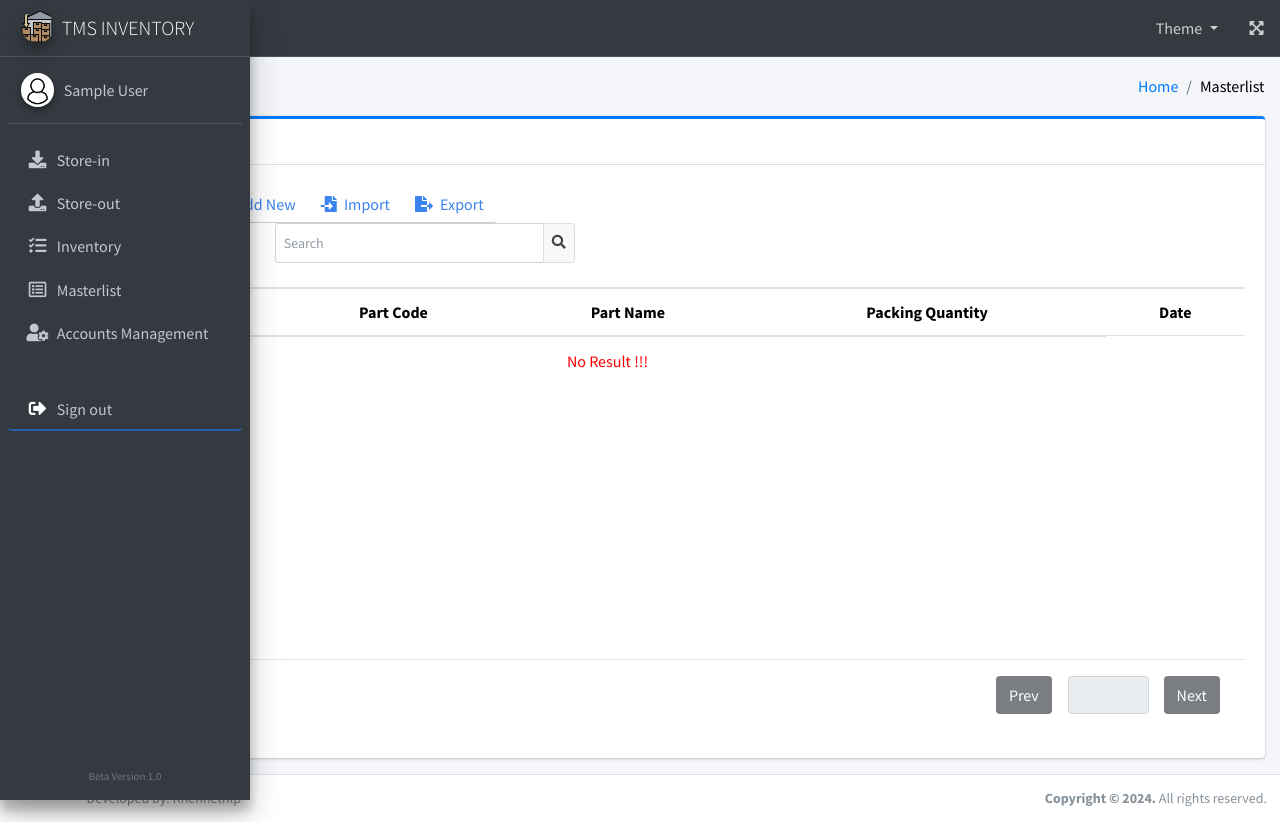
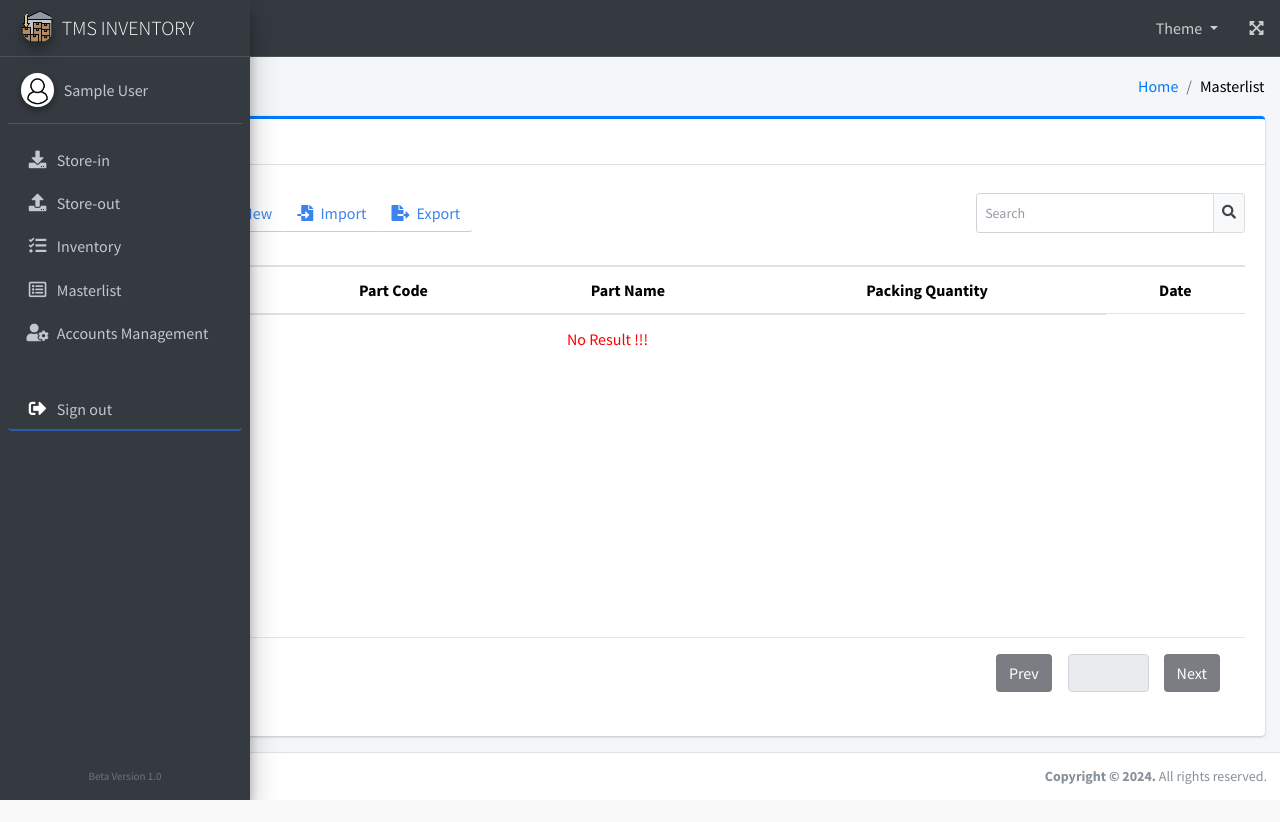
Before and after one commit to Khennethlp/tmis, a PHP site: page /admin/pages/admin/masterlist.php in a window 1280 px wide. After the commit the page ends 800 px from the top, so only its background shows below. Run offline with PHP 8.4, Linux system fonts and the light colour scheme; the visitor is signed in with stand-in values (Sample User, id 1); data that the repository does not hold is empty; some libraries are stand-ins or nearby versions.

Commit message:
updated 20/May/24

```diff
--- a/pages/admin/index.php
+++ b/pages/admin/index.php
@@ -42,7 +42,7 @@
             <!-- /.card-header -->
             <div class="card-body">
               <div class="row align-items-center">
-                <div class="col-md-12 mb-3">
+                <div class="col-md-12 mb-4">
                   <div class="dt-buttons btn-group flex-wrap">
                     <!-- <form id="file_form" enctype="multipart/form-data">
                       <button class="btn btn-func buttons-import buttons-html5" data-toggle="modal" data-target="#import_inv" tabindex="0" type="button">
--- a/pages/admin/index2.php
+++ b/pages/admin/index2.php
@@ -42,7 +42,7 @@
             <!-- /.card-header -->
             <div class="card-body">
               <div class="row align-items-center">
-                <div class="col-md-12 mb-3">
+                <div class="col-md-12 mb-4">
                   <div class="dt-buttons btn-group flex-wrap">
                     <!-- <form id="file_form" enctype="multipart/form-data">
                       <button class="btn btn-func buttons-import buttons-html5" data-toggle="modal" data-target="#import_inv" tabindex="0" type="button">
--- a/pages/admin/masterlist.php
+++ b/pages/admin/masterlist.php
@@ -38,10 +38,11 @@
             </div>
             <!-- /.card-header -->
             <div class="card-body">
-              <div class="col-sm-12 mb-4">
+              <div class="col-12 col-md-6 col-lg-12 mb-4">
+                <div class="row align-items-center">
+                  <div class="col-12 col-md-6 col-lg-6">
                     <div class="row align-items-center">
                       <button class="btn btn-del mx-3" id="deleteBtn" onclick="delete_data_arr()"><i class="fas fa-trash"></i></button>
-                  <div class="col-sm-6 mx-3">
                       <div class="dt-buttons btn-group flex-wrap">
                         <button class="btn btn-func buttons-csv buttons-html5" data-toggle="modal" data-target="#add_mlist" tabindex="0" type="button">
                           <span><i class="fas fa-plus mr-1"></i> Add New</span>
@@ -54,9 +55,11 @@
                         </button>
                       </div>
                     </div>
-                  <div class="col-sm-5">
-                    <div class="input-group input-group-sm" style="width: 300px; float:right;">
-                      <input type="search" name="table_search" id="mlist_search" style="height: 40px;" class="form-control float-right" placeholder="Search" autocomplete="off">
+                  </div>
+                  <div class="col-lg-3"></div>
+                  <div class="col-12 col-md-6 col-lg-3">
+                    <div class="input-group input-group-sm" style="margin: 8px;">
+                      <input type="search" name="table_search" id="mlist_search" class="form-control" style="height: 40px;" placeholder="Search" autocomplete="off">
                       <div class="input-group-append">
                         <button type="button" class="btn btn-default" id="searchReqBtn" onclick="search_mlist(1)">
                           <i class="fas fa-search"></i>
--- a/pages/admin/plugins/js/masterlist_script.php
+++ b/pages/admin/plugins/js/masterlist_script.php
@@ -1,11 +1,11 @@
 <script>
-    document.addEventListener("DOMContentLoaded", () => {
-        get_masterlist();
-    });
+    // document.addEventListener("DOMContentLoaded", () => {
+    // });
 
     $(document).ready(function() {
         $('#deleteBtn').attr('disabled', true);
         search_mlist(1);
+        get_masterlist();
         // get_masterlist();
     });
 
@@ -88,9 +88,9 @@
                 mlist_search: mlist_search,
             },
             success: function(response) {
+                sessionStorage.setItem('count_rows', response);
                 var count = `Total: ${response}`;
                 $('#mlist_table_info').html(count);
-                sessionStorage.setItem('count_rows', response);
 
                 if (response > 0) {
                     load_mlist_pagination();
@@ -103,6 +103,7 @@
                     document.getElementById("mlist_table_pagination").setAttribute('disabled', true);
 
                 }
+                console.log(count);
             }
         });
 
--- a/pages/admin/plugins/js/partsin_script.php
+++ b/pages/admin/plugins/js/partsin_script.php
@@ -187,6 +187,7 @@
                     document.getElementById("partsin_table_pagination").setAttribute('disabled', true);
 
                 }
+                // console.log(count);
             }
         });
     }
--- a/process/admin/inventory_p.php
+++ b/process/admin/inventory_p.php
@@ -170,7 +170,7 @@ if ($method == 'inventory_search') {
 	$c = $page_first_result;
 
 	// $query = "SELECT a.partcode,a.partname, a.packing_quantity, b.Qty, b.qr_code, b.lot_address, b.barcode_label, b.date_updated, b.updated_by FROM m_kanban a left join (select id, partcode, qr_code, partname, lot_address, barcode_label, updated_by, date_updated, count(partcode) as Qty from t_partsin_history GROUP by partcode ) as b ON a.partcode = b.partcode  GROUP by partcode ASC LIMIT " . $page_first_result . ", " . $results_per_page;
-	$query = "SELECT a.partcode,a.partname, a.packing_quantity, b.Qty, b.qr_code, b.lot_address, b.barcode_label, b.packing_quantity, b.date_updated, b.updated_by FROM m_kanban a left join (select qr_code, partcode, partname, packing_quantity, lot_address, barcode_label, updated_by, date_updated, count(partcode) as Qty from t_partsin GROUP by partcode ) as b ON a.partcode = b.partcode WHERE b.partcode LIKE '$inventory_search%' OR b.partname LIKE '$inventory_search%' GROUP BY partcode LIMIT " . $page_first_result . ", " . $results_per_page;
+	$query = "SELECT a.partcode,a.partname, a.packing_quantity, b.Qty, b.qr_code, b.lot_address, b.barcode_label, b.packing_quantity, b.date_updated, b.updated_by FROM m_kanban a left join (select qr_code, partcode, partname, packing_quantity, lot_address, barcode_label, updated_by, date_updated, count(partcode) as Qty from t_partsin GROUP by partcode ) as b ON a.partcode = b.partcode WHERE concat( b.partcode LIKE '$inventory_search%', a.partname LIKE '$inventory_search%') GROUP BY partcode LIMIT " . $page_first_result . ", " . $results_per_page;
 
 	$stmt = $conn->prepare($query, array(PDO::ATTR_CURSOR => PDO::CURSOR_SCROLL));
 	$stmt->execute();
--- a/process/admin/masterlist_p.php
+++ b/process/admin/masterlist_p.php
@@ -1,14 +1,13 @@
 <?php
 include '../conn.php';
+include '../login.php';
 
 $method = $_POST['method'];
 
 function count_m_list($search_arr, $conn)
 {
-	$query = "SELECT COUNT(id) AS total FROM m_kanban WHERE partcode LIKE :search OR partname LIKE :search OR packing_quantity LIKE :search";
+	 $query = "SELECT COUNT(id) AS total FROM m_kanban WHERE partcode LIKE '" . $search_arr['search'] . "%' OR partname LIKE '" . $search_arr['search'] . "%' OR packing_quantity LIKE '" . $search_arr['search'] . "%' ";
 	$stmt = $conn->prepare($query);
-	$searchTerm = '%' . $search_arr['search'] . '%';
-	$stmt->bindParam(':search', $searchTerm, PDO::PARAM_STR);
 	$stmt->execute();
 
 	if ($stmt->rowCount() > 0) {
@@ -27,7 +26,9 @@ if ($method == 'count_mlist') {
 	$search_arr = array(
 		"search" => $mlist_search,
 	);
-	count_m_list($search_arr, $conn);
+	 $count = count_m_list($search_arr, $conn);
+	echo $count;
+
 }
 
 if ($method == 'kanban_mlist') {
--- a/process/admin/store_in_p.php
+++ b/process/admin/store_in_p.php
@@ -8,6 +8,7 @@ function count_partsin($search_arr, $conn)
 {
 	$query = "SELECT COUNT(DISTINCT qr_code) AS total FROM t_partsin WHERE partcode LIKE '" . $search_arr['partsin'] . "%' OR partname LIKE '" . $search_arr['partsin'] . "%'";
 	$stmt = $conn->prepare($query);
+
 	$stmt->execute();
 	if ($stmt->rowCount() > 0) {
 		foreach ($stmt->fetchALL() as $row) {
@@ -85,7 +86,7 @@ if ($method == 'search_partsin') {
 	$page_first_result = ($current_page - 1) * $results_per_page;
 	$c = $page_first_result;
 
-	$query = "SELECT a.partcode,a.partname, a.packing_quantity, b.Qty, b.lot_address, b.barcode_label, b.packing_quantity, b.date_updated, b.updated_by FROM m_kanban a left join (select partcode, partname, packing_quantity, lot_address, barcode_label, updated_by, date_updated, count(partcode) as Qty from t_partsin GROUP by partcode ) as b ON a.partcode = b.partcode WHERE b.partcode LIKE '$partsin%' OR b.partname LIKE '$partsin%' GROUP by partcode ASC LIMIT " . $page_first_result . ", " . $results_per_page;
+	$query = "SELECT a.partcode,a.partname, a.packing_quantity, b.Qty, b.lot_address, b.barcode_label, b.packing_quantity, b.date_updated, b.updated_by FROM m_kanban a left join (select partcode, partname, packing_quantity, lot_address, barcode_label, updated_by, date_updated, count(partcode) as Qty from t_partsin GROUP by partcode ) as b ON a.partcode = b.partcode WHERE concat(a.partname LIKE '$partsin%', b.partcode LIKE '$partsin%') GROUP BY partcode LIMIT " . $page_first_result . ", " . $results_per_page;
 	$stmt = $conn->prepare($query, array(PDO::ATTR_CURSOR => PDO::CURSOR_SCROLL));
 	$stmt->execute();
 	if ($stmt->rowCount() > 0) {
--- a/process/admin/store_out_p.php
+++ b/process/admin/store_out_p.php
@@ -86,7 +86,7 @@ if ($method == 'search_partsout') {
 	$c = $page_first_result;
 
 	// $query = "SELECT * FROM t_partsout WHERE partcode LIKE '$partsout%' OR partname LIKE '$partsout%' LIMIT " . $page_first_result . ", " . $results_per_page;
-	$query = "SELECT a.partcode,a.partname, a.packing_quantity, b.lot_address, b.barcode_label, b.packing_quantity, b.date_updated, b.updated_by FROM m_kanban a left join (select partcode, partname, packing_quantity, lot_address, barcode_label, updated_by, date_updated from t_partsout GROUP by partcode ) as b ON a.partcode = b.partcode WHERE b.partcode LIKE '$partsout%' OR b.partname LIKE '$partsout%' LIMIT " . $page_first_result . ", " . $results_per_page;
+	$query = "SELECT a.partcode,a.partname, a.packing_quantity, b.lot_address, b.barcode_label, b.packing_quantity, b.date_updated, b.updated_by FROM m_kanban a left join (select partcode, partname, packing_quantity, lot_address, barcode_label, updated_by, date_updated from t_partsout GROUP by partcode ) as b ON a.partcode = b.partcode WHERE concat(b.partcode LIKE '$partsout%', a.partname LIKE '$partsout%') LIMIT " . $page_first_result . ", " . $results_per_page;
 	$stmt = $conn->prepare($query, array(PDO::ATTR_CURSOR => PDO::CURSOR_SCROLL));
 	$stmt->execute();
 	if ($stmt->rowCount() > 0) {
```
Also changed, not shown: pages/admin/accounts.php (+6 -5 lines), pages/admin/inventory.php (+7 -6 lines). Lines whose indentation alone changed are shown as unchanged.
